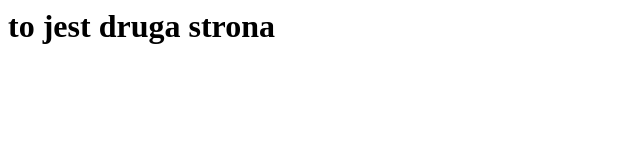
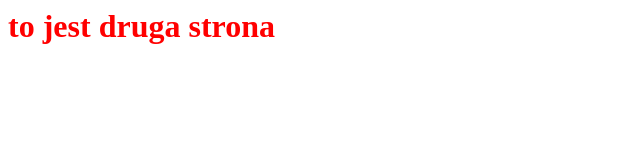
Before and after one commit to envirosolutionspl/strona_szkolenie, a plain HTML site: page strona2.html in a window 1280 px wide. Shown: the whole page, without its empty margins (0-640 px from the left). Drawn offline with Linux system fonts and the light colour scheme.

Commit message:
zmiany natalii

```diff
--- a/strona2.html
+++ b/strona2.html
@@ -1,5 +1,7 @@
 <html>
-	<head></head>
+	<head>
+		<link rel="stylesheet" href="style.css"></head>
+	</head>
 	<body>
 		<h1>to jest druga strona</h1>
 	</body>
```
Also changed, not shown: index.html (+3 -1 lines).
